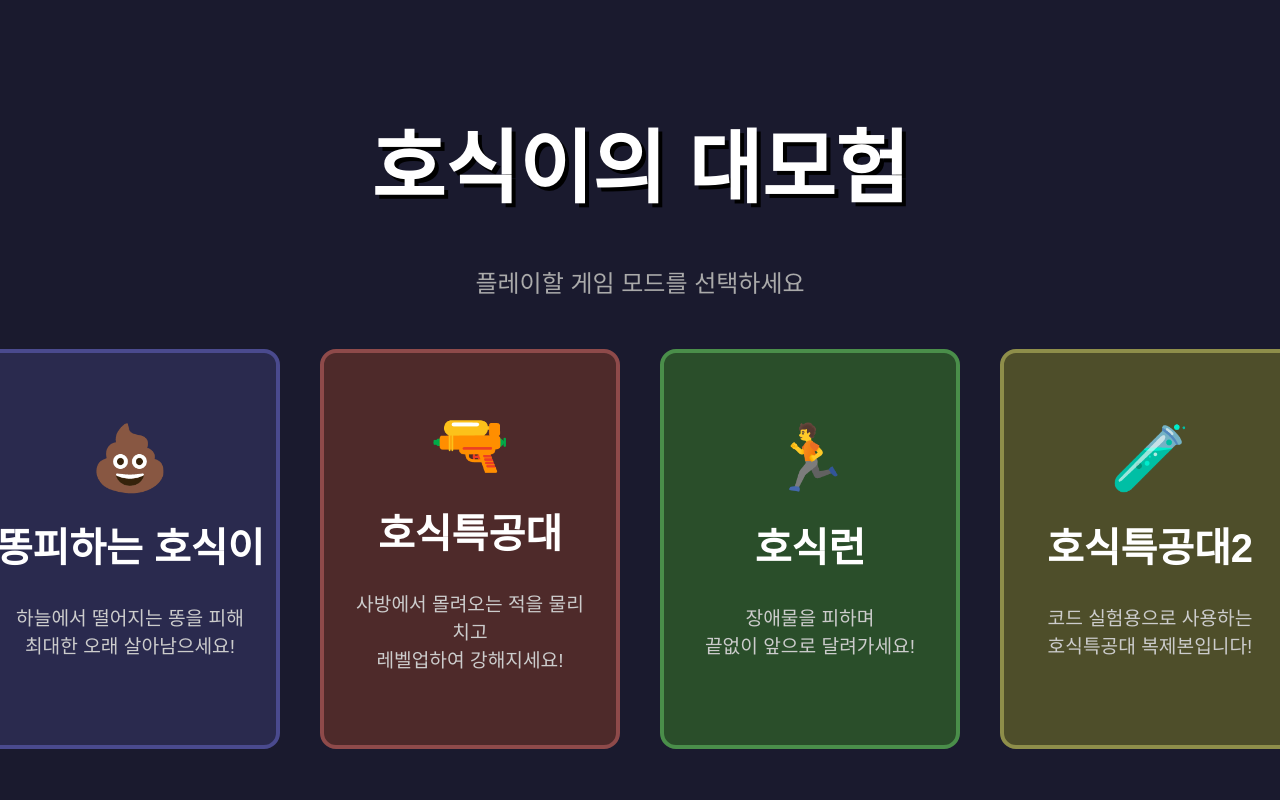
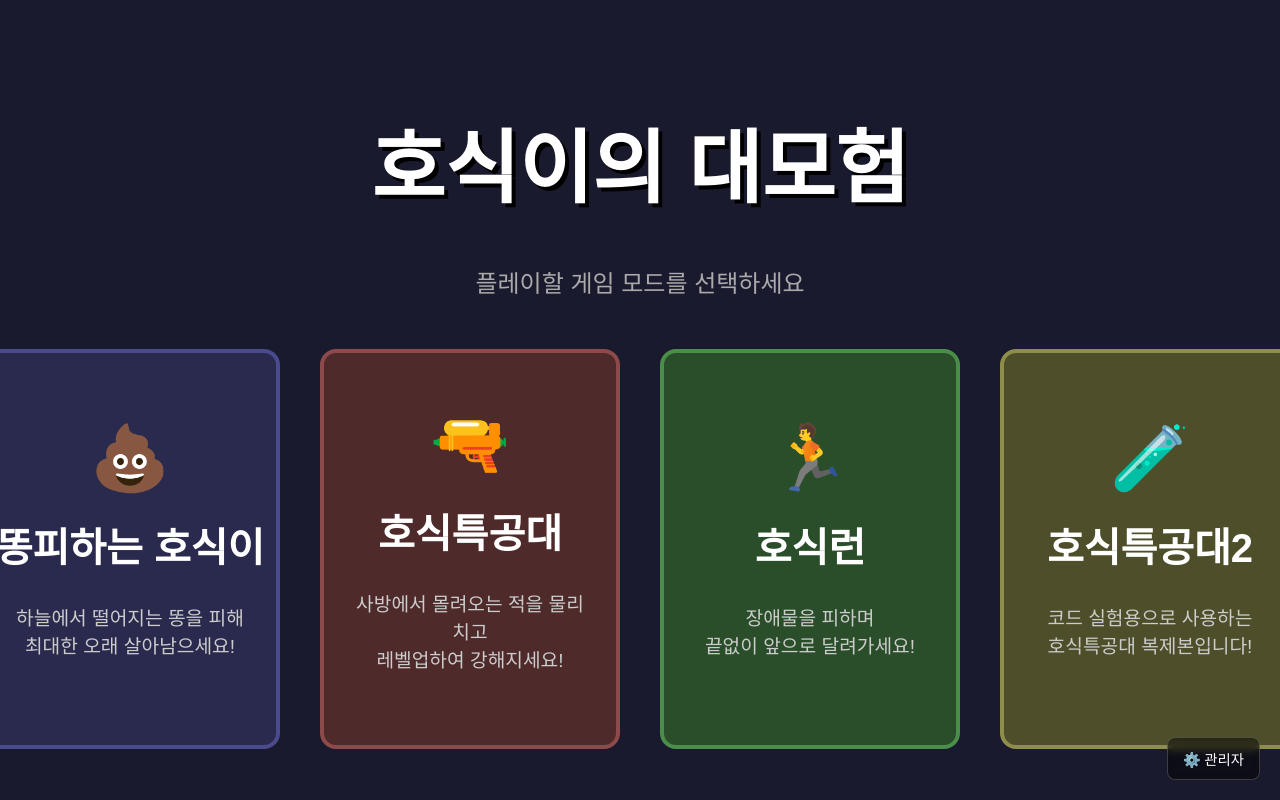
Before and after one commit to ddoong2026/my-3d-meteor-game, a React (Vite) app: page / in a window 1280 px wide. Built offline with nearby package versions, Linux system fonts and the light colour scheme; no server answers; the database is empty.

Commit message:
콘솔 버튼 수정

```diff
--- a/src/components/AdminOverlay.tsx
+++ b/src/components/AdminOverlay.tsx
@@ -108,15 +108,20 @@ export default function AdminOverlay({ children }: AdminOverlayProps) {
     zIndex: 9999,
   }
 
-  const hiddenBtnStyle: React.CSSProperties = {
+  const adminBtnStyle: React.CSSProperties = {
     position: 'fixed',
-    bottom: 0,
-    right: 0,
-    width: '50px',
-    height: '50px',
-    opacity: 0,
+    bottom: '20px',
+    right: '20px',
+    padding: '10px 15px',
+    backgroundColor: 'rgba(0, 0, 0, 0.5)',
+    color: 'white',
+    borderRadius: '8px',
     cursor: 'pointer',
     zIndex: 10000,
+    fontSize: '0.9rem',
+    backdropFilter: 'blur(4px)',
+    border: '1px solid rgba(255, 255, 255, 0.2)',
+    transition: 'opacity 0.2s',
   }
 
   const adminConsoleStyle: React.CSSProperties = {
@@ -137,13 +142,15 @@ export default function AdminOverlay({ children }: AdminOverlayProps) {
 
   return (
     <>
-      {/* Hidden button to open admin login */}
-      <div
-        style={hiddenBtnStyle}
-        onClick={() => {
-          if (!showAdminConsole) setShowAdminLogin(true)
-        }}
-      />
+      {/* Button to open admin login */}
+      {!showAdminConsole && !showAdminLogin && (
+        <div
+          style={adminBtnStyle}
+          onClick={() => setShowAdminLogin(true)}
+        >
+          ⚙️ 관리자
+        </div>
+      )}
 
       {/* The main app, only shown if not paused or if locally unlocked */}
       {(!isPaused || isUnlocked) && children}
```
